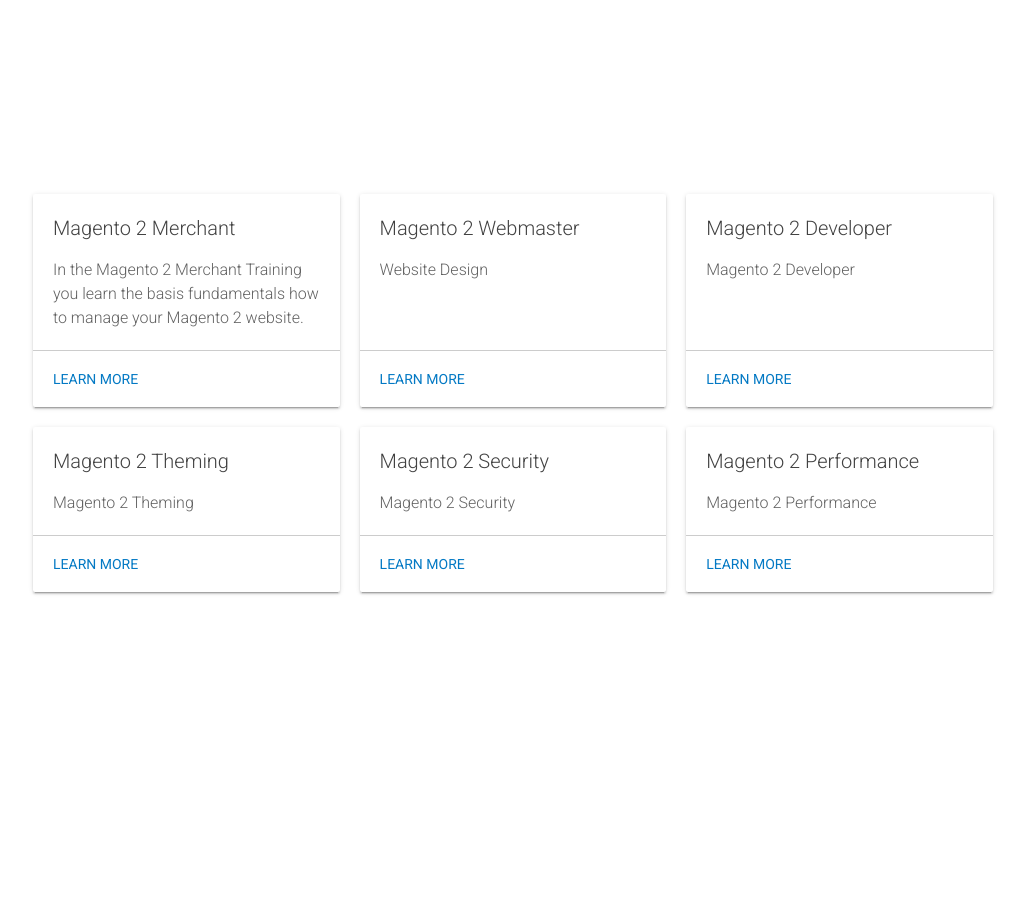
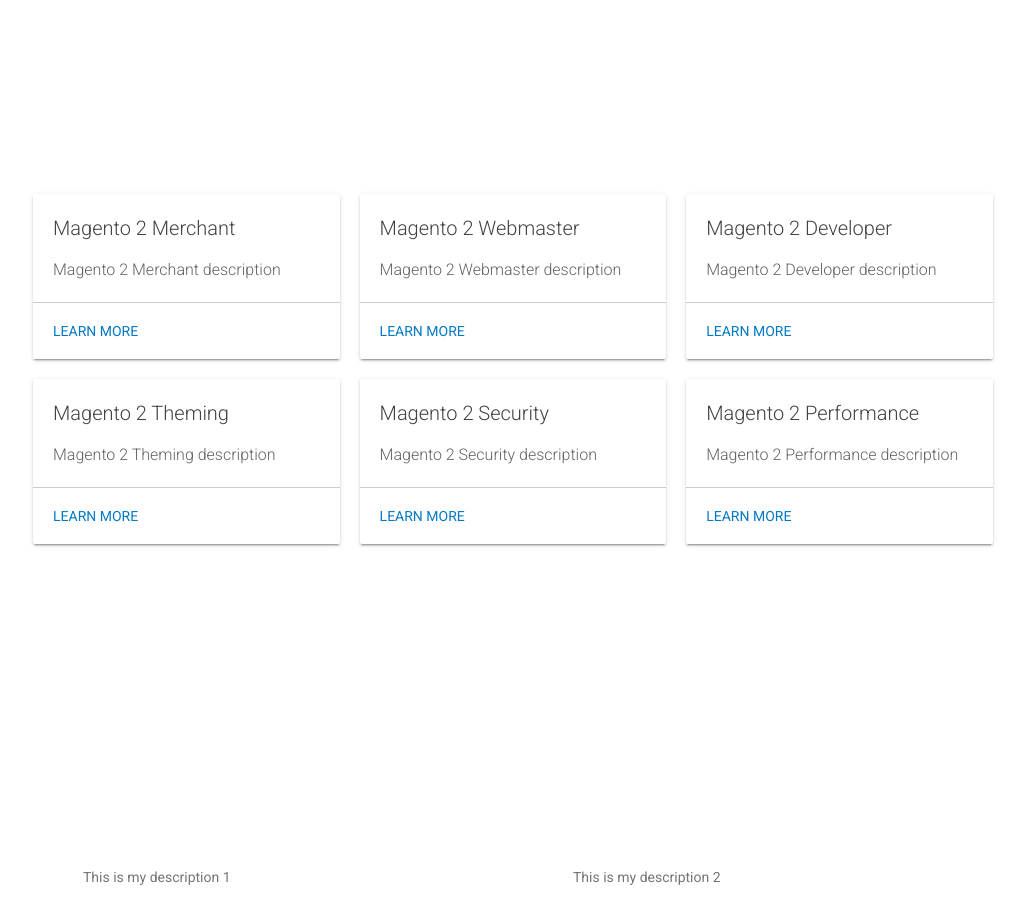
Before and after one commit to mage-acadamy/mage-acadamy.github.io, a Jekyll site: the page built from index.html, in a window 1280 px wide and 900 px high, scrolled down 1744 px. Shown: the whole window, without its empty margins (127-1152 px from the left). Built offline with Jekyll 4.4.1, drawn with Linux system fonts in a browser that asks for light colours; nearby versions of some CDN libraries; comment, search, counter and statistics services are not loaded.

Commit message:
update desktop loop for training.yml data

```diff
--- a/_includes/portfolio_grid.html
+++ b/_includes/portfolio_grid.html
@@ -6,25 +6,24 @@
 
     <div class="tablet-up">
       <div class="card-container">
-      {% for post in site.posts %}
+        {% for member in site.data.training %}
         <div class="card">
           <div class="card__image">
             <amp-img
-              noloading
-              height=289
-              width=400
-              alt="{{ post.title }}"
-              attribution="{{ post.title }}"
-              layout=responsive
-              src="img/training/{{ post.thumbnail }}.jpg">
+                noloading
+                height="{{ member.height }}"
+                width="{{ member.width }}"
+                alt="{{ member.name }}"
+                layout="responsive"
+                src="img/training/{{ member.pic }}.jpg">
             </amp-img>
           </div>
           <div class="card__content">
-            <h4 class="card__title">{{ post.title }}</h4>
-            <p>{{ post.subtitle }}</p>
+            <h3 class="card__title">{{ member.name }}</h3>
+            <p>{{ member.description }}</p>
           </div>
           <div class="card__action">
-            <a title="{{ member.name }}" href="{{ post.link }}">Learn More</a>
+            <a title="{{ member.name }}" href="{{ member.url }}">Learn More</a>
           </div>
         </div>
       {% endfor %}
```
